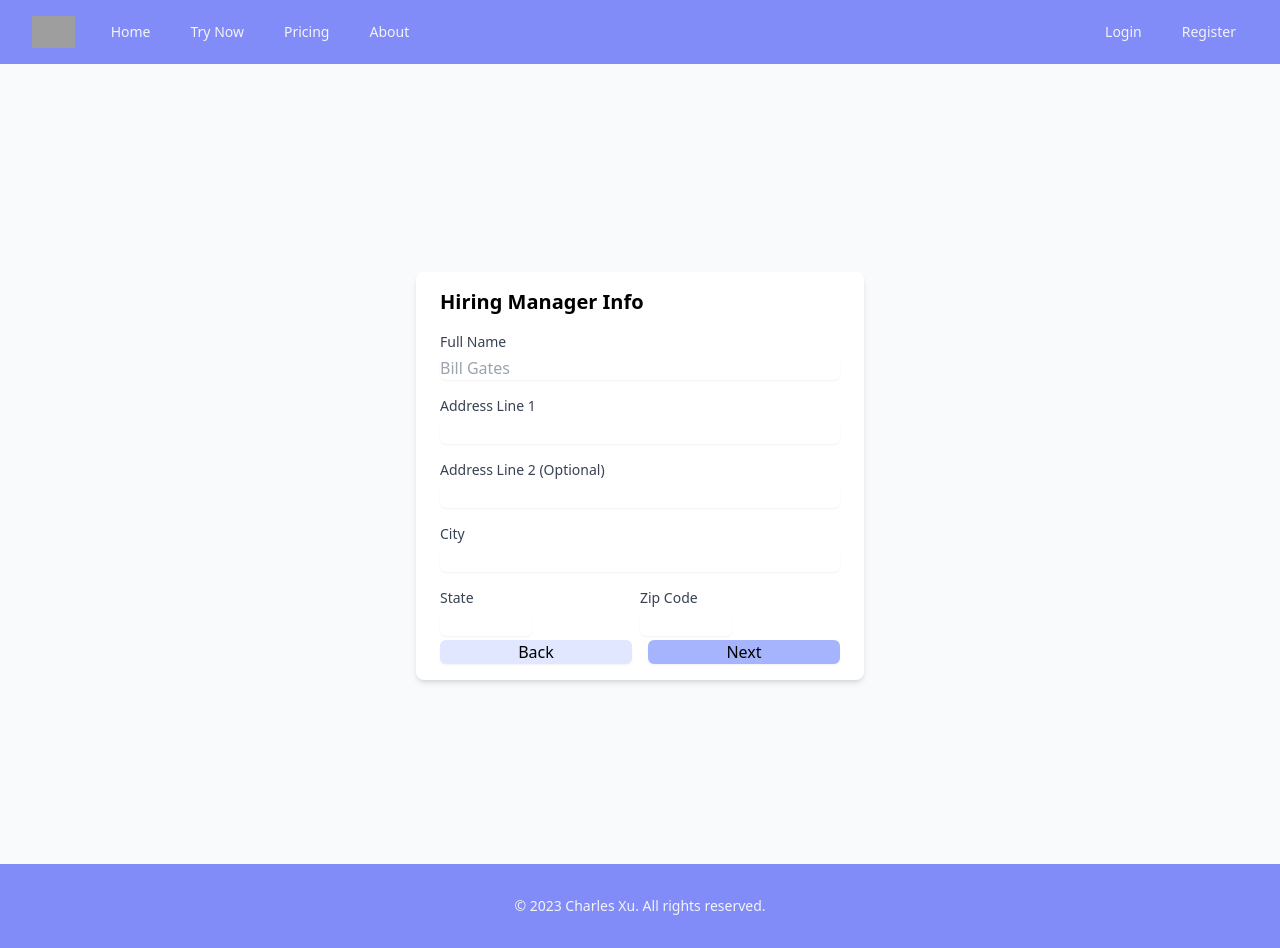
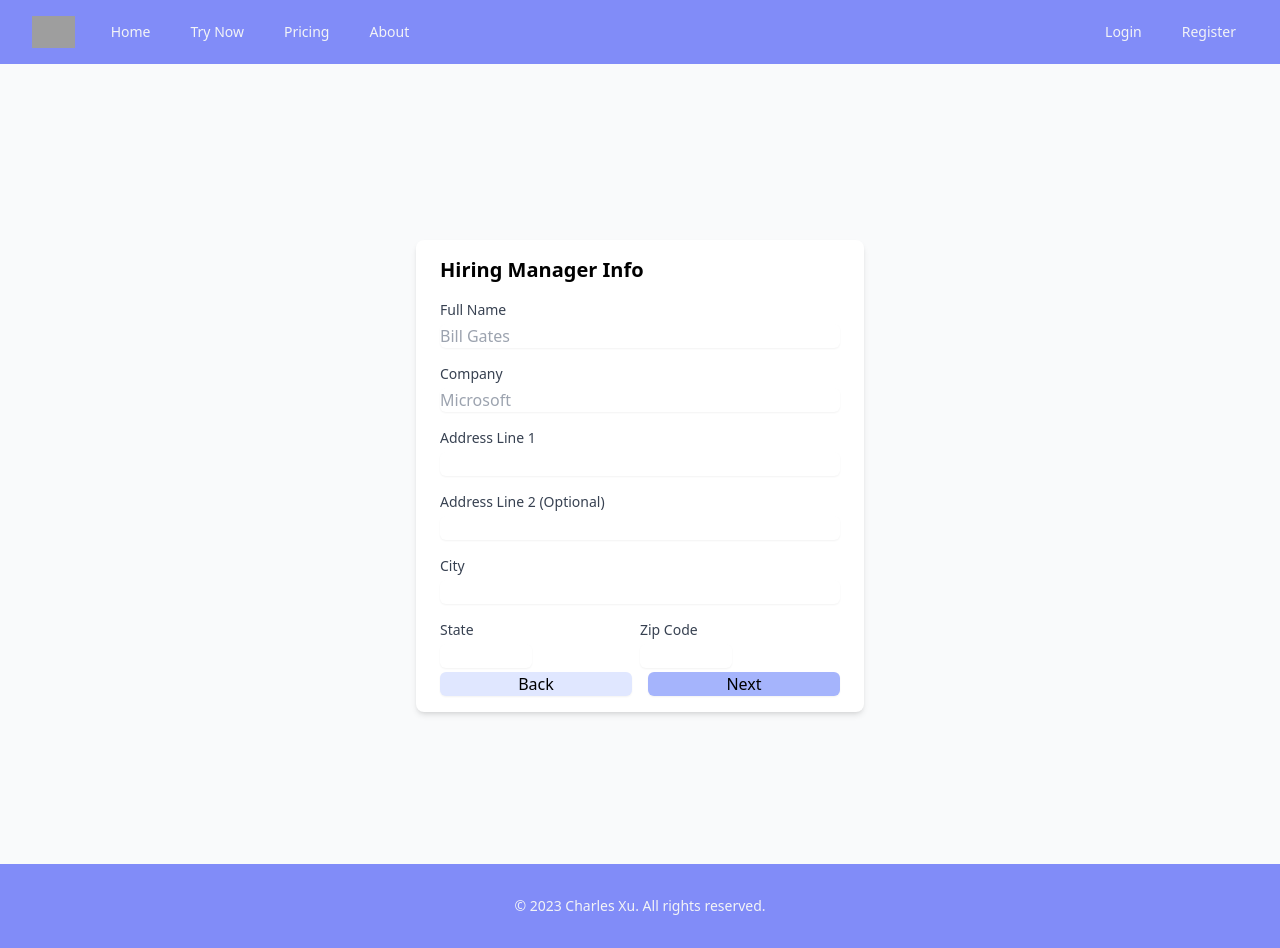
Before and after one commit to charlesxu27/covrd, a Next.js app: page /trynow in a window 1280 px wide. Both pictures are taken after typing "Sample", "Sample", "Sample" into the empty fields and a click on the button "Next". Built offline with nearby package versions, Linux system fonts and the light colour scheme; grey boxes are pictures that could not be loaded.

Commit message:
add and link job info form

```diff
--- a/components/HiringManagerForm.tsx
+++ b/components/HiringManagerForm.tsx
@@ -37,6 +37,22 @@ export default function HiringManagerForm({
                 className="block w-full mt-1 border-gray-300 rounded-md shadow-sm focus:border-indigo-300 focus:ring focus:ring-indigo-200 focus:ring-opacity-50"
                 placeholder="Bill Gates"
                 value={formData.hiringManagerName}
+                required
+                onChange={handleChange}
+              />
+            </div>
+          </div>
+          <div className="mt-4">
+            <label className="block text-sm font-medium text-gray-700">
+              Company
+            </label>
+            <div className="flex flex-col items-start">
+              <input
+                type="text"
+                name="companyName"
+                className="block w-full mt-1 border-gray-300 rounded-md shadow-sm focus:border-indigo-300 focus:ring focus:ring-indigo-200 focus:ring-opacity-50"
+                placeholder="Microsoft"
+                value={formData.companyName}
                 required
                 onChange={handleChange}
               />
--- a/components/JobForm.tsx
+++ b/components/JobForm.tsx
@@ -1,23 +1,33 @@
-import React, { useState } from "react";
+import React from "react";
+import { useFormContext } from "../contexts/FormContext";
 
-export default function JobForm() {
-  const [formValues, setFormValues] = useState({
-    firstName: "",
-    lastName: "",
-    resumeText: "",
-  });
+interface jobFormProps {
+  prevStep: () => void;
+}
 
-  function handleChange(event: any) {
-    const { name, value } = event.target;
-    setFormValues({ ...formValues, [name]: value });
-    console.log(formValues);
-  }
+export default function JobForm({
+  prevStep: prevStep,
+}: jobFormProps) {
+  const { formData, setFormData } = useFormContext();
+
+  const handleChange = (e: React.ChangeEvent<HTMLInputElement>) => {
+    setFormData({ ...formData, [e.target.name]: e.target.value });
+  };
+
+  const handleSubmit = (e: React.FormEvent<HTMLFormElement>) => {
+    e.preventDefault();
+    console.log(formData)
+  };
+
+  const handleTextArea = (e: React.ChangeEvent<HTMLTextAreaElement>) => {
+    setFormData({ ...formData, [e.target.name]: e.target.value });
+  };
 
   return (
     <div className="flex flex-col items-center min-h-screen pt-6 sm:justify-center sm:pt-0 bg-gray-50">
       <div className="w-full px-6 py-4 mt-6 overflow-hidden bg-white shadow-md sm:max-w-md sm:rounded-lg">
         <h3 className="font-bold text-xl">Job Description</h3>
-        <form>
+        <form onSubmit={handleSubmit}>
           <div className="mt-4">
             <label className="block text-sm font-medium text-gray-700 undefined">
               Job Title
@@ -26,7 +36,7 @@ export default function JobForm() {
               type="text"
               name="jobTitle"
               placeholder="Be as specific as possible"
-              value={formValues.lastName}
+              value={formData.jobTitle}
               onChange={handleChange}
               required
               className="block w-full mt-1 border-gray-300 rounded-md shadow-sm focus:border-indigo-300 focus:ring focus:ring-indigo-200 focus:ring-opacity-50"
@@ -41,11 +51,26 @@ export default function JobForm() {
                 name="jobDescription"
                 className="block w-full mt-1 border-gray-300 rounded-md shadow-sm focus:border-indigo-300 focus:ring focus:ring-indigo-200 focus:ring-opacity-50"
                 rows={10}
-                value={formValues.resumeText}
-                onChange={handleChange}
+                value={formData.jobDescription}
+                onChange={handleTextArea}
                 placeholder="Copy and paste the most relevant parts of the job description."
               />
             </div>
+          </div>
+          <div className="flex justify-between">
+            <button
+              type="button"
+              className="block w-full mt-1 mr-2 border-gray-300 bg-indigo-100 rounded-md shadow-sm focus:border-indigo-300 focus:ring focus:ring-indigo-200 focus:ring-opacity-50"
+              onClick={prevStep}
+            >
+              Back
+            </button>
+            <button
+              type="submit"
+              className="block w-full mt-1 ml-2 border-gray-300 bg-indigo-300 rounded-md shadow-sm focus:border-indigo-300 focus:ring focus:ring-indigo-200 focus:ring-opacity-50"
+            >
+              Submit
+            </button>
           </div>
         </form>
       </div>
--- a/components/MainForm.tsx
+++ b/components/MainForm.tsx
@@ -1,5 +1,4 @@
-import React, { useState, createContext } from "react";
-import { useFormContext } from "../contexts/FormContext";
+import React, { useState } from "react";
 import CandidateForm from "./CandidateForm";
 import HiringManagerForm from "./HiringManagerForm";
 import JobForm from "./JobForm";
```
